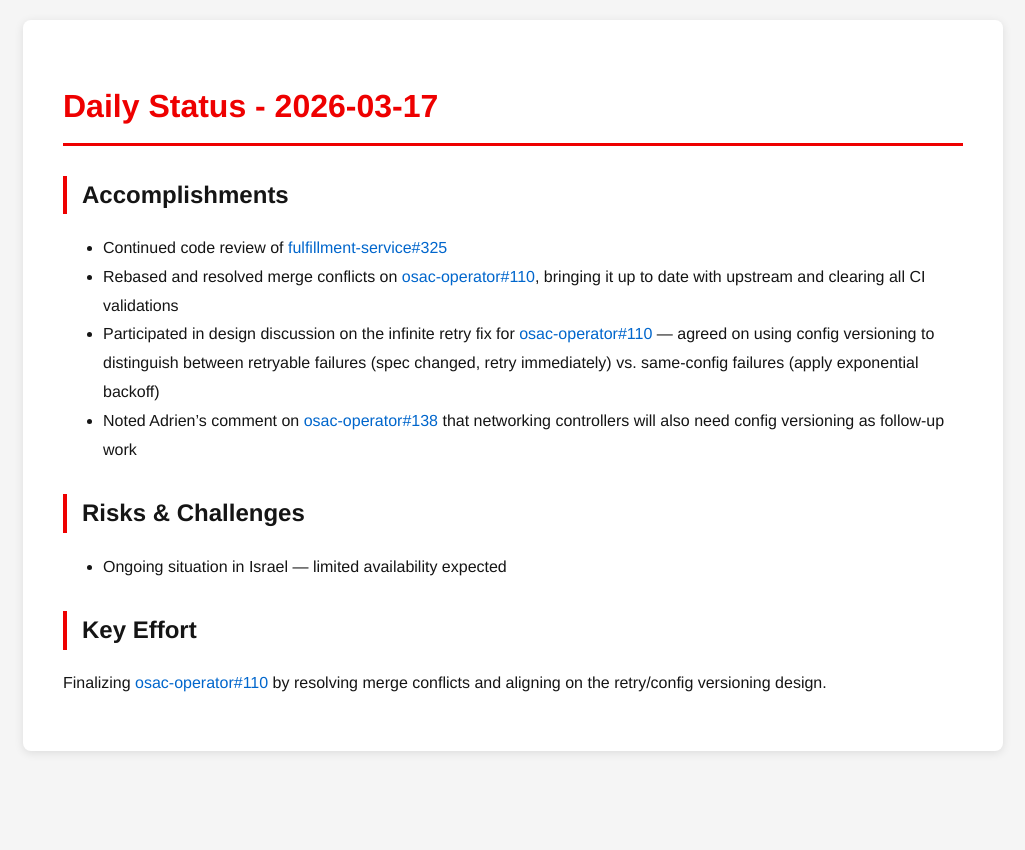
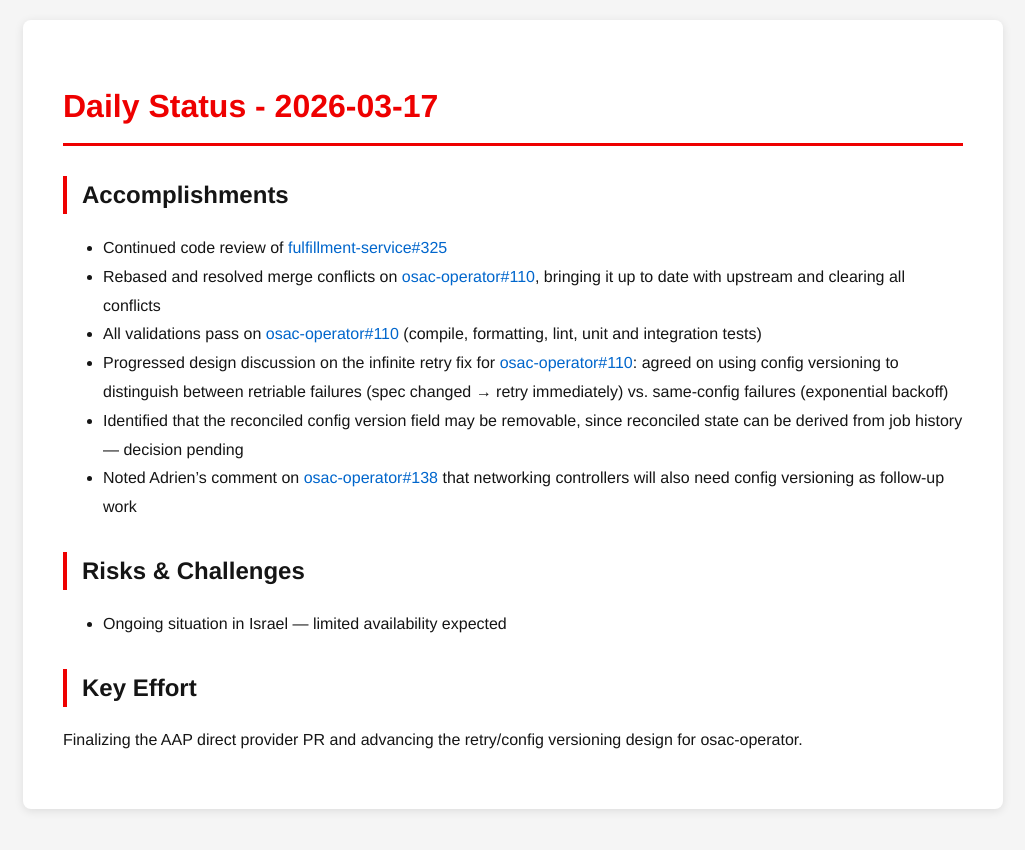
Before and after one commit to tzvatot/daily-status, a Jekyll site: the page built from 2026-03-17.md, in a window 1280 px wide. Shown: the top 850 px of the page, without its empty margins (127-1152 px from the left). Built offline with Jekyll 4.4.1, drawn with Linux system fonts in a browser that asks for light colours.

Commit message:
Daily status update - 2026-03-17

```diff
--- a/2026-03-17.md
+++ b/2026-03-17.md
@@ -8,12 +8,14 @@ date: 2026-03-17
 
 ## Accomplishments
 - Continued code review of [fulfillment-service#325](https://github.com/osac-project/fulfillment-service/pull/325)
-- Rebased and resolved merge conflicts on [osac-operator#110](https://github.com/osac-project/osac-operator/pull/110), bringing it up to date with upstream and clearing all CI validations
-- Participated in design discussion on the infinite retry fix for [osac-operator#110](https://github.com/osac-project/osac-operator/pull/110) — agreed on using config versioning to distinguish between retryable failures (spec changed, retry immediately) vs. same-config failures (apply exponential backoff)
+- Rebased and resolved merge conflicts on [osac-operator#110](https://github.com/osac-project/osac-operator/pull/110), bringing it up to date with upstream and clearing all conflicts
+- All validations pass on [osac-operator#110](https://github.com/osac-project/osac-operator/pull/110) (compile, formatting, lint, unit and integration tests)
+- Progressed design discussion on the infinite retry fix for [osac-operator#110](https://github.com/osac-project/osac-operator/pull/110): agreed on using config versioning to distinguish between retriable failures (spec changed → retry immediately) vs. same-config failures (exponential backoff)
+- Identified that the reconciled config version field may be removable, since reconciled state can be derived from job history — decision pending
 - Noted Adrien's comment on [osac-operator#138](https://github.com/osac-project/osac-operator/pull/138) that networking controllers will also need config versioning as follow-up work
 
 ## Risks & Challenges
 - Ongoing situation in Israel — limited availability expected
 
 ## Key Effort
-Finalizing [osac-operator#110](https://github.com/osac-project/osac-operator/pull/110) by resolving merge conflicts and aligning on the retry/config versioning design.
+Finalizing the AAP direct provider PR and advancing the retry/config versioning design for osac-operator.
```
